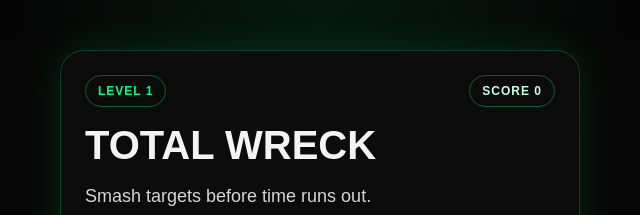
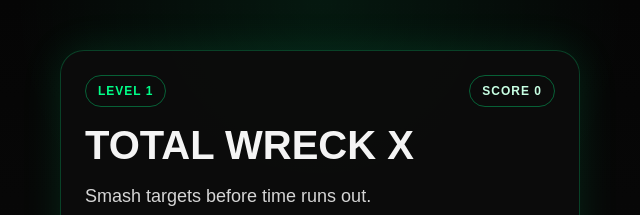
Before and after one commit to MindReset2026/TotalWreck, a Next.js app: page / in a window 1280 px wide. Shown: the top 215 px of the page, without its empty margins (320-960 px from the left). Built offline with nearby package versions, Linux system fonts and the light colour scheme.

Commit message:
Update index.js

```diff
--- a/pages/index.js
+++ b/pages/index.js
@@ -115,7 +115,7 @@ export default function Home() {
           <div className="badge altBadge">SCORE {score}</div>
         </div>
 
-        <h1 className="title">TOTAL WRECK</h1>
+        <h1 className="title">TOTAL WRECK X</h1>
 
         {screen === "start" && (
           <div className="panel">
```
